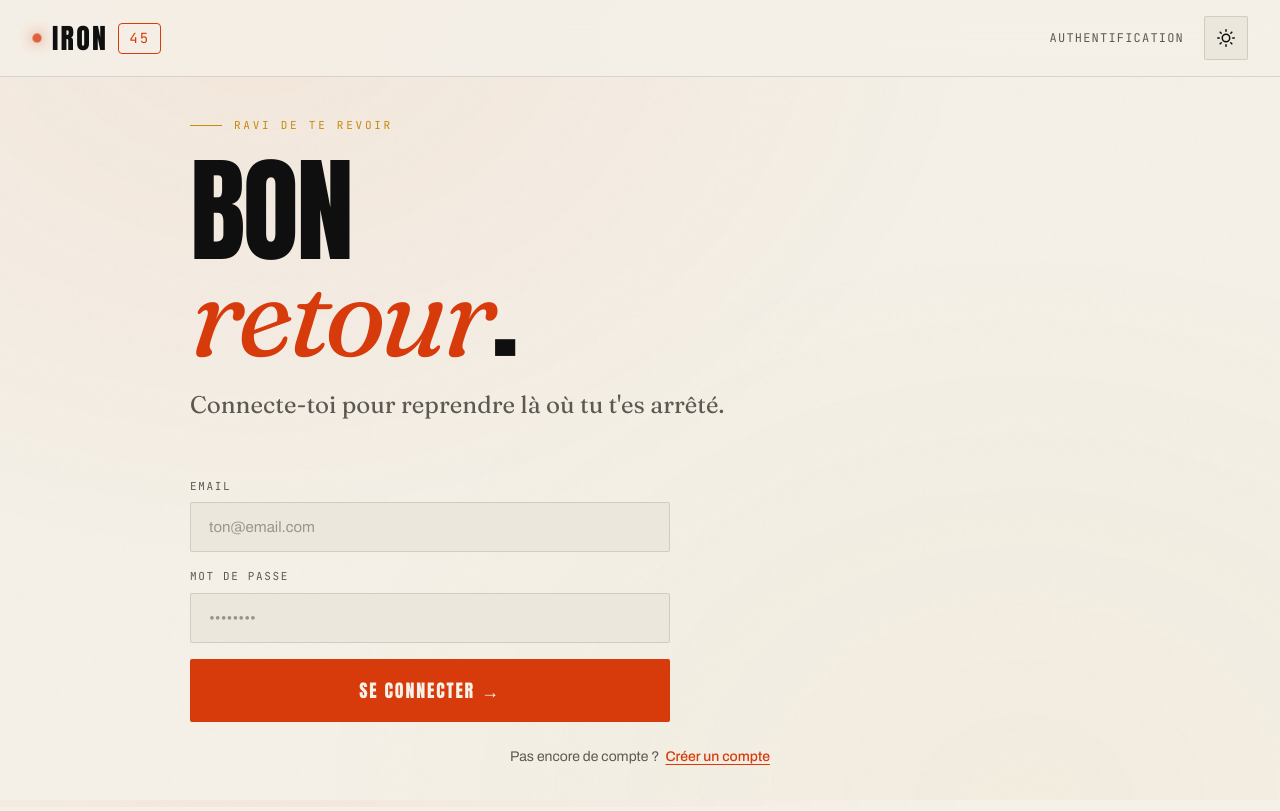
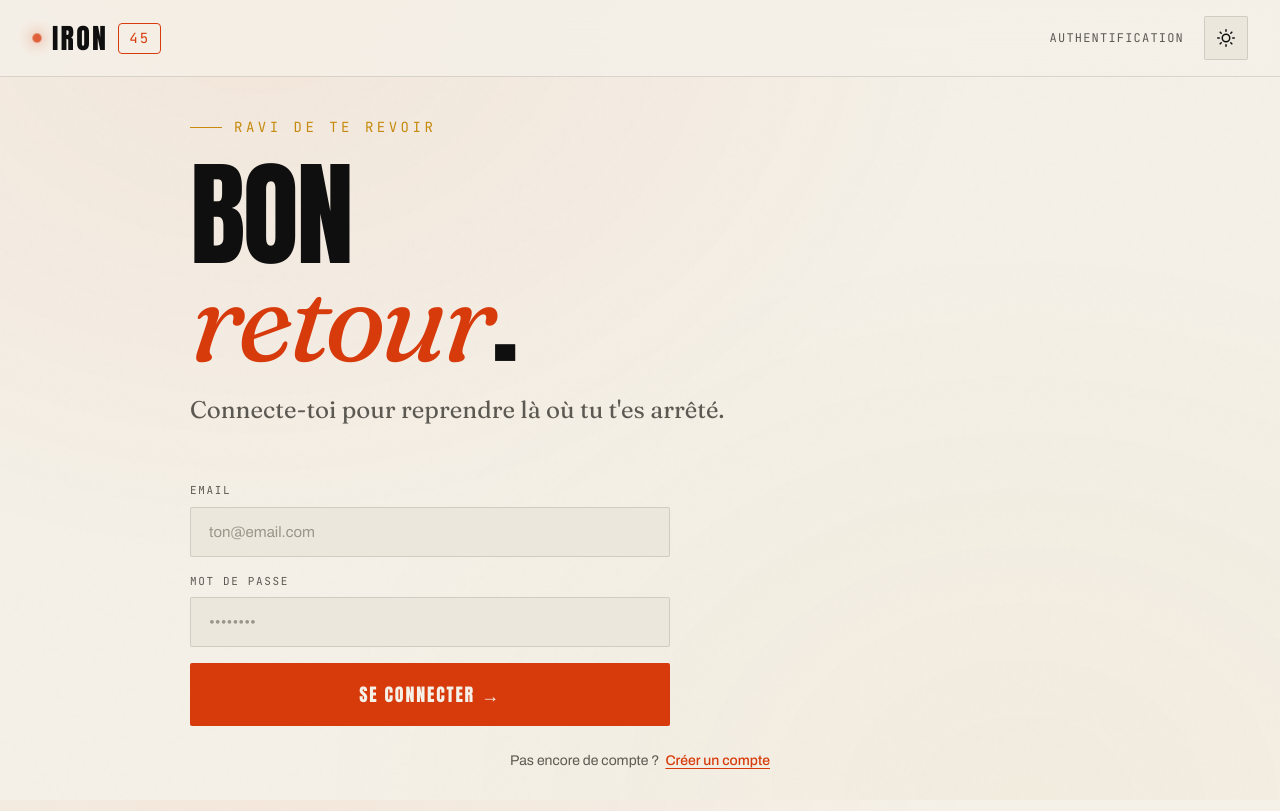
Before and after one commit to Ja-Code-del/iron45, a React (Vite) app: page /auth in a window 1280 px wide. Built offline with nearby package versions, Linux system fonts and the light colour scheme; no server answers; the HTML template or start-up script is replaced by a standard one.

Commit message:
Update global.css
display name more visible

```diff
--- a/src/styles/global.css
+++ b/src/styles/global.css
@@ -170,7 +170,7 @@ nav.top {
 .onboarding-inner { max-width: 900px; width: 100%; }
 .onb-tag {
   font-family: 'JetBrains Mono', monospace;
-  font-size: 11px;
+  font-size: 14px;
   color: var(--amber);
   letter-spacing: 0.25em;
   text-transform: uppercase;
```
